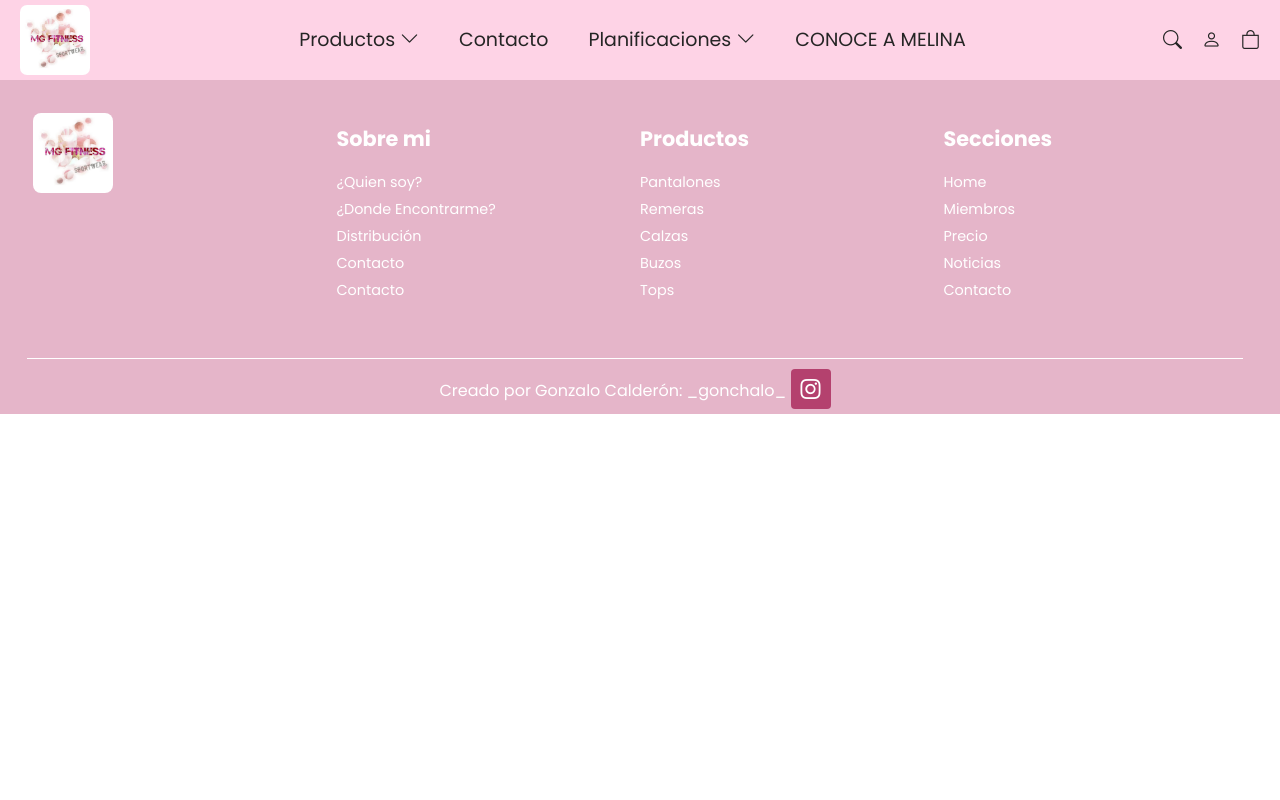
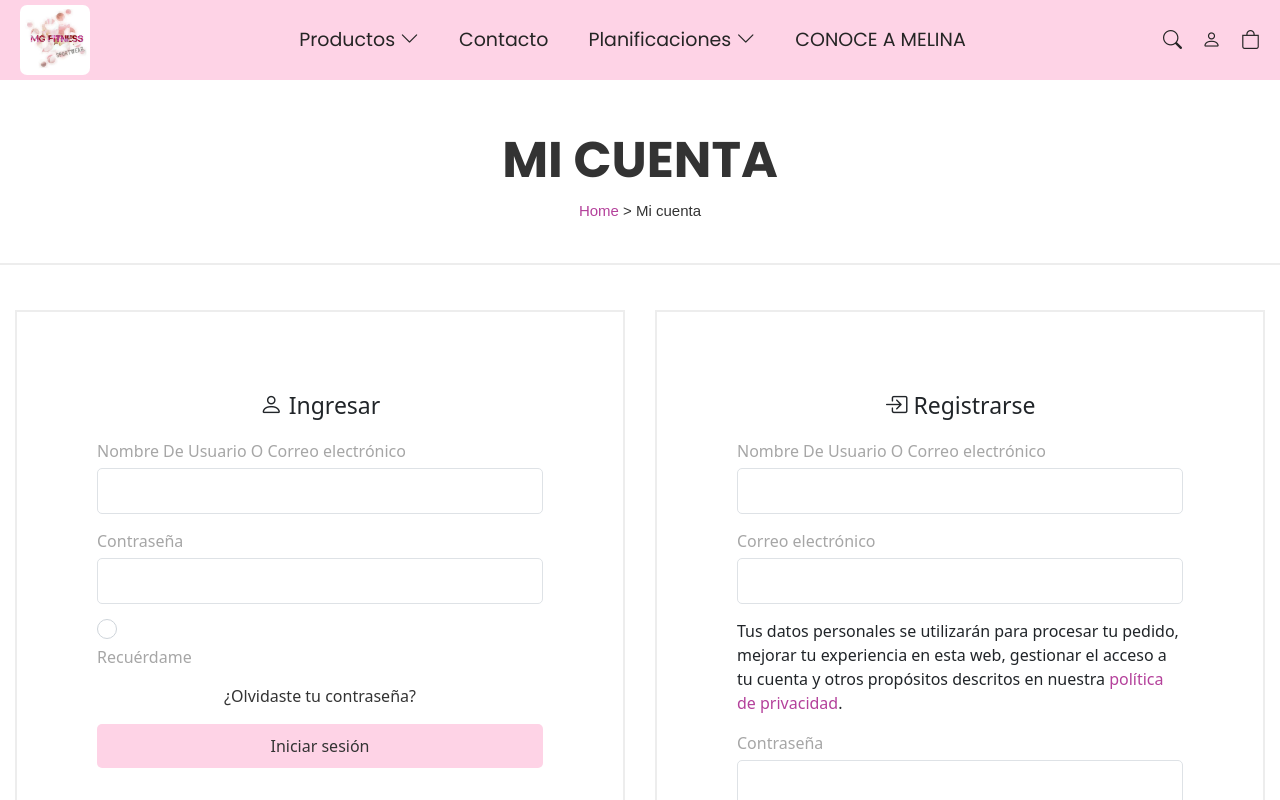
Before and after one commit to Gonchalo1/Fitness-web, a React (Create React App) app: page /loginRegister in a window 1280 px wide. Shown: the top 800 px of the page. Built offline with nearby package versions, Linux system fonts and the light colour scheme.

Commit message:
Footer finished and working with LoginRegister

```diff
--- a/src/App.css
+++ b/src/App.css
@@ -287,12 +287,14 @@
 .instagram-icon-container {
   display: inline-block;
   background-color: #B4416E;
+  margin-left: 10px;
   padding: 5px 10px;
   border-radius: 10%;
 }
 
 .instagram-icon-container a i {
   font-size: 20px;
+  margin: 5px;
   color: #fff;
   transition: color 0.3s;
 }
@@ -347,3 +349,149 @@
       text-align: center;
   }
 }
+/* Estilos generales */
+.logo-container {
+  text-align: center;
+}
+
+.principal-div {
+  text-align: center;
+}
+
+.login-register-container {
+  margin-top: 40px;
+  border-top: 2px solid #EDEDED;
+  margin-bottom: 25px;
+}
+
+.account-title {
+  text-align: center;
+  font-family: 'Poppins', sans-serif;
+  margin-top: 50px;
+  font-size: 50px;
+  font-weight: bold;
+  color: #333;
+}
+
+.account-sub-title {
+  font-size: 15px;
+  color: #333;
+  font-family: Arial, Helvetica, sans-serif;
+}
+
+.link {
+  text-decoration: none;
+  color: #B4419B;
+}
+
+.link:hover {
+  color: #FED3E6;
+  text-decoration: underline;
+}
+
+.form-wrapper {
+  display: flex;
+  justify-content: space-between;
+  width: 100%;
+  margin-top: 30px;
+}
+
+.login-container,
+.register-container {
+  flex: 1;
+  padding: 80px; /* Ajusta el padding aquí */
+  border: 2px solid #EDEDED;
+  margin: 15px;
+
+  text-align: start;
+}
+
+.form-title {
+  text-align: center !important;
+  margin-bottom: 20px;
+  font-size: 23px;
+}
+
+.form-group {
+  margin-bottom: 15px;
+}
+
+.form-group label {
+  display: block;
+  margin-bottom: 5px;
+  color:  #a6a6a6;
+}
+
+.form-group input[type="email"],
+.form-group input[type="password"],
+.form-group input[type="text"] {
+  width: 100%;
+  padding: 10px;
+  border-radius: 5px;
+}
+
+input[type="checkbox"] {
+  width: 20px;
+  height: 20px;
+  border-radius: 50%; /* Esto hace que el checkbox sea redondeado */
+  border: 1px solid #ced4da; /* Añade un borde alrededor del checkbox */
+  appearance: none; /* Elimina el estilo por defecto del navegador */
+  -webkit-appearance: none; /* Para navegadores webkit */
+  outline: none; /* Elimina el borde del enfoque */
+  cursor: pointer; /* Cambia el cursor a un puntero cuando pasa sobre el checkbox */
+}
+
+input[type="checkbox"]:checked {
+  background-color: #252525; /* Color de fondo cuando está seleccionado */
+  border: 1px solid #252525; /* Borde cuando está seleccionado */
+}
+
+input[type="checkbox"]:hover {
+  border: 1px solid #007bff; /* Borde cuando el ratón pasa sobre el checkbox */
+}
+
+.form-button {
+  display: block;
+  width: 100%;
+  padding: 10px;
+  background-color: #FED3E6;
+  color: #333;
+  border: none;
+  border-radius: 5px;
+  cursor: pointer;
+  font-size: 16px;
+}
+
+.form-button:hover {
+  background-color: #252525;
+  color: #fff;
+}
+
+.form-link {
+  text-align: center;
+  margin-top: 15px;
+}
+
+.form-link a {
+  color: #333;
+  text-decoration: none;
+}
+
+.form-link a:hover {
+  text-decoration: underline;
+  color: #FED3E6;
+}
+/* Media query para dispositivos móviles */
+@media (max-width: 768px) {
+  .form-wrapper {
+    flex-direction: column;
+    align-items: center;
+  }
+
+  .login-container,
+  .register-container {
+    width: 100%;
+    margin: 10px 0;
+    padding: 20px; /* Ajusta el padding según sea necesario para dispositivos móviles */
+  }
+}
--- a/src/App.js
+++ b/src/App.js
@@ -14,12 +14,11 @@ import ProductItSelf from './sections/products/productInSelf/productItSelf';
 import PaymentForm from './sections/products/paymentForm/paymentForm';
 import Plans from './sections/plans/plans';
 import PlanItSelf from './sections/plans/planItSelf/planItSelf';
-import Login from './sections/loginRegister/login';
-import Register from './sections/loginRegister/register';
 import Profile from './sections/profile/profile';
 import Contact from './sections/contact/contact';
 import Footer from './sections/footer/footer';
 import Nav from './sections/nav/nav';
+import LoginRegister from './sections/loginRegister/login';
 
 
 
@@ -37,8 +36,8 @@ function App() {
           <Route path="/paymentForm" element={<PaymentForm />} />
           <Route path="/plans" element={<Plans />} />
           <Route path="/planItSelf" element={<PlanItSelf />} />
-          <Route path="/login" element={<Login />} />
-          <Route path="/register" element={<Register />} />
+          <Route path="/loginRegister" element={<LoginRegister />} />
+
           <Route path="/profile" element={<Profile />} />
           <Route path="/contact" element={<Contact />} />
         </Routes>
--- a/src/sections/footer/footer.js
+++ b/src/sections/footer/footer.js
@@ -20,25 +20,21 @@ function Footer() {
                         </Link>
                     </li>
                     <li>
-                        <Link to="/miembros">
+                        <Link to="/">
                             <span>¿Donde Encontrarme?</span>
                         </Link>
                     </li>
                     <li>
-                        <Link to="/precio">
+                        <Link to="/">
                             <span>Distribución</span>
                         </Link>
                     </li>
                     <li>
-                        <Link to="/noticias">
+                        <Link to="/">
                             <span>Contacto</span>
                         </Link>
                     </li>
-                    <li>
-                        <Link to="/contacto">
-                            <span>Contacto</span>
-                        </Link>
-                    </li>
+
                 </ul>
             </div>
             <div className="footer-secciones">
@@ -72,41 +68,32 @@ function Footer() {
                 </ul>
             </div>
             <div className="footer-secciones">
-                <p>Secciones</p>
+                <p>Planificaciones</p>
                 <ul>
                     <li>
                         <Link to="/">
-                            <span>Home</span>
+                            <span>Presenciales</span>
                         </Link>
                     </li>
                     <li>
-                        <Link to="/miembros">
-                            <span>Miembros</span>
+                        <Link to="/">
+                            <span>A distancia</span>
                         </Link>
                     </li>
+
                     <li>
-                        <Link to="/precio">
-                            <span>Precio</span>
+                        <Link to="/">
+                            <span>Grupo Funcional</span>
                         </Link>
                     </li>
-                    <li>
-                        <Link to="/noticias">
-                            <span>Noticias</span>
-                        </Link>
-                    </li>
-                    <li>
-                        <Link to="/contacto">
-                            <span>Contacto</span>
-                        </Link>
-                    </li>
+
                 </ul>
             </div>
             <div className="footer-creado-por">
                 <span>
                     Creado por Gonzalo Calderón:
-                    <a href="https://instagram.com/_gonchalo_" target="_blank" rel="noopener noreferrer"> _gonchalo_ </a>
                     <div className="instagram-icon-container">
-                        <a href="https://www.instagram.com/melina.gomezl/" target="_blank" rel="noopener noreferrer">
+                        <a href="https://www.instagram.com/_gonchalo_/" target="_blank" rel="noopener noreferrer">
                             <i className="bi bi-instagram"></i>
                         </a>
                     </div>
--- a/src/sections/loginRegister/login.js
+++ b/src/sections/loginRegister/login.js
@@ -1,12 +1,156 @@
-
+import React, { useState } from 'react';
+import { Link, useNavigate } from 'react-router-dom';
 import '../../App.css';
 
-function Login() {
+
+function LoginRegister() {
+  const [email, setEmail] = useState('');
+  const [password, setPassword] = useState('');
+  const [username, setUsername] = useState('');
+  const navigate = useNavigate();
+
+  const handleLoginSubmit = async (event) => {
+    event.preventDefault();
+    try {
+      const response = await fetch('http://127.0.0.1:8000/api/auth/login', {
+        method: 'POST',
+        headers: {
+          'Content-Type': 'application/json',
+        },
+        body: JSON.stringify({ email, password }),
+      });
+      if (response.ok) {
+        const data = await response.json();
+        const userId = data.user.id;
+        localStorage.setItem('userId', userId);
+        alert("Inicio de sesión exitoso");
+        navigate('/');
+      } else {
+        alert("Error al iniciar sesión. Por favor, inténtalo de nuevo.");
+      }
+    } catch (error) {
+      console.error('Error al enviar la solicitud:', error);
+      alert("Ocurrió un error al enviar la solicitud. Por favor, verifica tu conexión a Internet.");
+    }
+  };
+
+  const handleRegisterSubmit = async (event) => {
+    event.preventDefault();
+    try {
+      const response = await fetch('http://127.0.0.1:8000/api/auth/register', {
+        method: 'POST',
+        headers: {
+          'Content-Type': 'application/json',
+        },
+        body: JSON.stringify({ username, email, password }),
+      });
+      if (response.ok) {
+        const data = await response.json();
+        alert("Registro exitoso");
+        navigate('/login'); // Redirigir a la página de inicio de sesión después del registro
+      } else {
+        alert("Error al registrarse. Por favor, inténtalo de nuevo.");
+      }
+    } catch (error) {
+      console.error('Error al enviar la solicitud:', error);
+      alert("Ocurrió un error al enviar la solicitud. Por favor, verifica tu conexión a Internet.");
+    }
+  };
+
   return (
-    <div className="App">
-      Login
+    <div className="principal-div">
+      <h1 className="account-title">MI CUENTA</h1>
+      <span className="account-sub-title">
+        <Link to='/' className='link'>Home </Link>
+         &gt; Mi cuenta
+      </span>
+    <div className="login-register-container">
+
+      <div className="form-wrapper">
+
+        <div className="login-container">
+          <h2 className="form-title"><i class="bi bi-person"></i> Ingresar</h2>
+          <form onSubmit={handleLoginSubmit}>
+            <div className="form-group">
+              <label htmlFor="loginEmail">Nombre De Usuario O Correo electrónico</label>
+              <input
+                type="email"
+                id="loginEmail"
+                className="form-control"
+                value={email}
+                onChange={(e) => setEmail(e.target.value)}
+                required
+              />
+            </div>
+            <div className="form-group">
+              <label htmlFor="loginPassword">Contraseña</label>
+              <input
+                type="password"
+                id="loginPassword"
+                className="form-control"
+                value={password}
+                onChange={(e) => setPassword(e.target.value)}
+                required
+              />
+            </div>
+            <div className="form-group">
+              <input type="checkbox" id="rememberMe" />
+              <label htmlFor="rememberMe">Recuérdame</label>
+              <p className="form-link"><a href="#">¿Olvidaste tu contraseña?</a></p>
+            </div>
+            <button type="submit" className="form-button">Iniciar sesión</button>
+
+          </form>
+        </div>
+        <div className="register-container">
+          <h2 className="form-title"><i class="bi bi-box-arrow-in-right"/> Registrarse</h2>
+          <form onSubmit={handleRegisterSubmit}>
+            <div className="form-group">
+              <label htmlFor="registerUsername">Nombre De Usuario O Correo electrónico</label>
+              <input
+                type="text"
+                id="registerUsername"
+                className="form-control"
+                value={username}
+                onChange={(e) => setUsername(e.target.value)}
+                required
+              />
+            </div>
+            <div className="form-group">
+              <label htmlFor="registerEmail">Correo electrónico</label>
+              <input
+                type="email"
+                id="registerEmail"
+                className="form-control"
+                value={email}
+                onChange={(e) => setEmail(e.target.value)}
+                required
+              />
+            </div>
+            <div>
+              <p>Tus datos personales se utilizarán para procesar tu pedido,
+                 mejorar tu experiencia en esta web, gestionar el acceso a tu
+                  cuenta y otros propósitos descritos en nuestra <Link className='link'>política de privacidad</Link>.</p>
+            </div>
+            <div className="form-group">
+              <label htmlFor="registerPassword">Contraseña</label>
+              <input
+                type="password"
+                id="registerPassword"
+                className="form-control"
+                value={password}
+                onChange={(e) => setPassword(e.target.value)}
+                required
+              />
+            </div>
+            <button type="submit" className="form-button">Registrarse</button>
+
+          </form>
+        </div>
+      </div>
+    </div>
     </div>
   );
 }
 
-export default Login;
+export default LoginRegister;
--- a/src/sections/nav/nav.js
+++ b/src/sections/nav/nav.js
@@ -82,7 +82,7 @@ function Nav() {
         </ul>
         <div className="extra-items">
           <Link to="/noHayLink(Creo)" className="hidden-tablet-mobile"><i className="bi bi-search"></i></Link>
-          <Link to="/login" className="hidden-tablet-mobile"><i className="bi bi-person"></i></Link>
+          <Link to="/loginRegister" className="hidden-tablet-mobile"><i className="bi bi-person"></i></Link>
           <Link to="/NoHayLink(Creo)"><i className="bi bi-bag"></i></Link>
         </div>
       </div>
```
Also changed, not shown: src/sections/loginRegister/register.js (deleted, +0 -12 lines), dayToday.txt.
